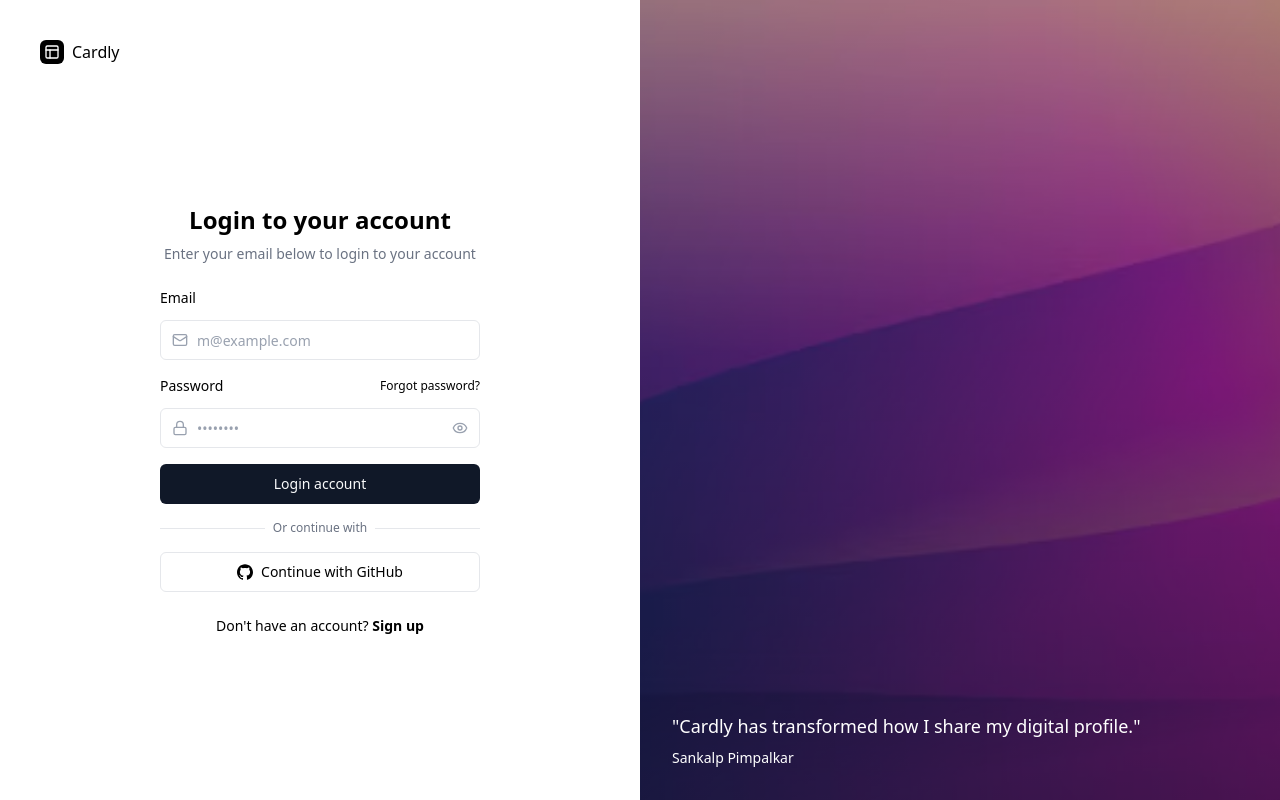
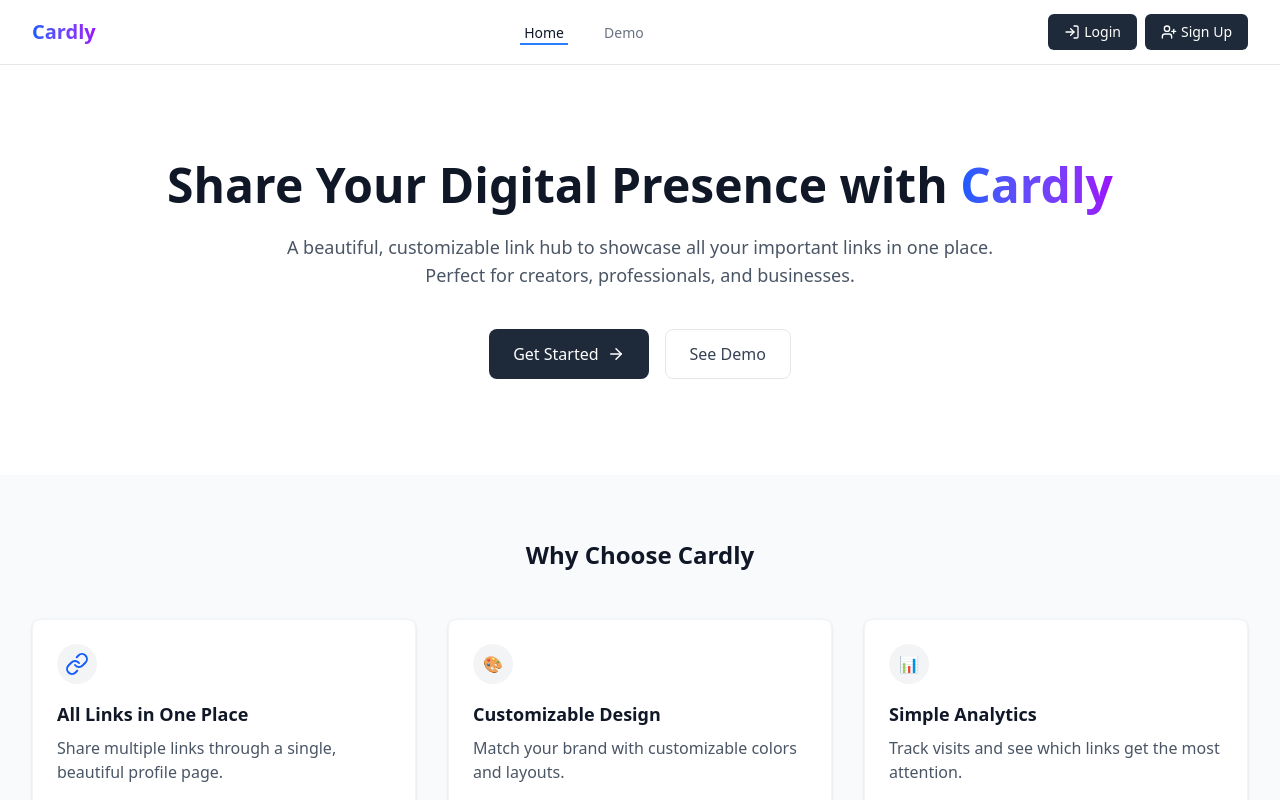
Before and after one commit to SankalpPimpalkar/Cardly, a React (Vite) app: page / in a window 1280 px wide. Before the commit this address led to /auth/signin. Shown: the top 800 px of the page. Built offline with nearby package versions, Linux system fonts and the light colour scheme; no server answers.

Commit message:
Add logo and update Home, Dashboard, EditProfile, and Profile components for user state management and loading indicators

```diff
--- a/index.html
+++ b/index.html
@@ -2,7 +2,7 @@
 <html lang="en">
   <head>
     <meta charset="UTF-8" />
-    <!-- <link rel="icon" type="image/svg+xml" href="/vite.svg" /> -->
+    <link rel="icon" type="image/svg+xml" href="/logo.png" />
     <meta name="viewport" content="width=device-width, initial-scale=1.0" />
     <title>Cardly</title>
   </head>
--- a/src/App.jsx
+++ b/src/App.jsx
@@ -17,9 +17,9 @@ export default function App() {
       </Route>
 
       <Route path="/u/:username" element={<Profile />} />
+      <Route path="" element={<Home />} />
 
       <Route path="/" element={<ProtectedLayout />} >
-        <Route path="" element={<Home />} />
         <Route path="dashboard" element={<Dashboard />} />
         <Route path="edit-profile" element={<EditProfile />} />
       </Route>
--- a/src/pages/main/Dashboard.jsx
+++ b/src/pages/main/Dashboard.jsx
@@ -1,23 +1,31 @@
-import React, { useState } from 'react';
+import React, { useState, useTransition } from 'react';
 import { useNavigate } from 'react-router-dom';
-import { Plus, X, Eye } from 'lucide-react';
+import { Plus, X, Eye, LoaderCircle } from 'lucide-react';
 import useAuth from '../../hooks/useAuth';
 import SocialLinkButton from '../../components/SocialLinkButton';
+import appwrite from '../../lib/appwrite';
 
 export default function Dashboard() {
-    const { user } = useAuth();
+    const { user, is_loading } = useAuth();
     const navigate = useNavigate();
+    const [isPendingLogout, startLogoutTransition] = useTransition()
 
-    const [showAddLinkInput, setShowAddLinkInput] = useState(false);
-    const [newLink, setNewLink] = useState('');
-    console.log(user)
+    function handleLogout() {
+        startLogoutTransition(async () => {
+            const { success } = await appwrite.LOGOUT_ACCOUNT()
+            if (success) {
+                navigate('/auth/signin')
+            }
+        })
+    }
 
-    const handleAddLink = () => {
-        if (!newLink.trim()) return;
-        console.log('Updating links with:', newLink);
-        setShowAddLinkInput(false);
-        setNewLink('');
-    };
+    if (is_loading) {
+        return (
+            <div className='w-full min-h-dvh flex items-center justify-center'>
+                <LoaderCircle size={32} className='animate-spin' />
+            </div>
+        )
+    }
 
     return (
         <div className="w-full min-w-0 px-4 py-6 sm:px-6 sm:py-10 mx-auto max-w-3xl overflow-x-hidden">
@@ -89,32 +97,7 @@ export default function Dashboard() {
                         <p className="text-xs font-medium text-gray-500 uppercase tracking-wider truncate">
                             Social Links
                         </p>
-                        <button
-                            onClick={() => setShowAddLinkInput(!showAddLinkInput)}
-                            className="text-gray-500 hover:text-gray-700 transition-colors p-1 flex-shrink-0"
-                        >
-                            {showAddLinkInput ? <X size={18} /> : <Plus size={18} />}
-                        </button>
                     </div>
-
-                    {showAddLinkInput && (
-                        <div className="flex flex-col sm:flex-row gap-2 pt-2 w-full min-w-0">
-                            <input
-                                type="url"
-                                value={newLink}
-                                onChange={(e) => setNewLink(e.target.value)}
-                                placeholder="https://example.com"
-                                className="w-full px-4 py-2 text-sm border border-gray-200 rounded-lg focus:outline-none focus:ring-1 focus:ring-gray-300 min-w-0"
-                            />
-                            <button
-                                onClick={handleAddLink}
-                                className="w-full sm:w-24 bg-gray-800 text-white text-sm font-medium px-4 py-2 rounded-lg hover:bg-gray-700 transition-colors"
-                            >
-                                Add
-                            </button>
-                        </div>
-                    )}
-
                     <div className="space-y-2 min-w-0">
                         {user?.links?.length > 0 ? (
                             user.links.map((link, index) => (
@@ -127,6 +110,29 @@ export default function Dashboard() {
                         )}
                     </div>
                 </div>
+
+                <button
+                    onClick={handleLogout}
+                    disabled={isPendingLogout}
+                    className="w-full py-3 px-4 border border-red-200 bg-red-400 rounded-lg text-gray-100 font-medium active:bg-red-500 transition-colors cursor-pointer flex items-center gap-4 justify-center disabled:bg-red-600"
+                >
+                    {
+                        isPendingLogout ?
+                            (
+                                <>
+                                    <LoaderCircle size={18} className='animate-spin' />
+                                    <p>
+                                        Logging Out
+                                    </p>
+                                </>
+                            ) :
+                            (
+                                <p>
+                                    Logout
+                                </p>
+                            )
+                    }
+                </button>
             </div>
         </div>
     );
--- a/src/pages/main/EditProfile.jsx
+++ b/src/pages/main/EditProfile.jsx
@@ -5,7 +5,7 @@ import { useNavigate } from 'react-router-dom';
 import appwrite from '../../lib/appwrite';
 
 export default function EditProfile() {
-    const { user } = useAuth();
+    const { user, is_loading } = useAuth();
     const navigate = useNavigate();
 
     const [name, setName] = useState(user?.name || '');
@@ -63,6 +63,14 @@ export default function EditProfile() {
         setLinks(user?.links || [])
     }, [user])
 
+    if (is_loading) {
+        return (
+            <div className='w-full min-h-dvh flex items-center justify-center'>
+                <LoaderCircle size={32} className='animate-spin' />
+            </div>
+        )
+    }
+
     return (
         <div className="max-w-3xl w-full mx-auto px-4 sm:px-6 py-6 sm:py-10">
             {/* Header */}
@@ -102,7 +110,7 @@ export default function EditProfile() {
                             <input
                                 type="file"
                                 id="avatar"
-                                accept=".jpg, .jpeg .png"
+                                accept=".jpg, .jpeg, .png"
                                 className="hidden"
                                 onChange={(e) => setAvatar(e.target.files[0])}
                             />
@@ -110,7 +118,7 @@ export default function EditProfile() {
                     </div>
                     <div>
                         <p className="text-sm font-medium text-gray-500">Profile Picture</p>
-                        <p className="text-xs text-gray-400">JPG, PNG (max 2MB)</p>
+                        <p className="text-xs text-gray-400">JPG, JPEG, PNG (max 2MB)</p>
                     </div>
                 </div>
 
--- a/src/pages/main/Home.jsx
+++ b/src/pages/main/Home.jsx
@@ -1,7 +1,159 @@
-import React from 'react'
+import React, { useEffect, useState } from 'react';
+import { ArrowRight, LayoutDashboard, Link as LinkIcon, LogIn, UserPlus } from 'lucide-react';
+import { useNavigate } from 'react-router-dom';
+import { Link } from 'react-router-dom';
+import appwrite from '../../lib/appwrite';
 
 export default function Home() {
+    const navigate = useNavigate();
+    const [currentUser, setCurrentUser] = useState(null)
+
+    useEffect(() => {
+        (async () => {
+            try {
+                const { data, success } = await appwrite.GET_CURRENT_USER()
+                if (success) {
+                    setCurrentUser(data)
+                }
+
+            } catch (error) {
+                setCurrentUser(null)
+            }
+        })();
+    }, [navigate])
+
     return (
-        <div>Home</div>
-    )
+        <div className="min-h-screen bg-white">
+            {/* Navigation Bar */}
+            <nav className="bg-white border-b border-gray-200">
+                <div className="max-w-7xl mx-auto px-4 sm:px-6 lg:px-8">
+                    <div className="flex justify-between h-16 items-center">
+                        <div className="flex-shrink-0 flex items-center">
+                            <span className="text-xl font-bold text-gray-900">
+                                <span className="bg-gradient-to-r from-blue-600 to-purple-600 bg-clip-text text-transparent">
+                                    Cardly
+                                </span>
+                            </span>
+                        </div>
+                        <div className="hidden sm:ml-6 sm:flex sm:space-x-8">
+                            <Link
+                                to="/"
+                                className="border-blue-500 text-gray-900 inline-flex items-center px-1 pt-1 border-b-2 text-sm font-medium"
+                            >
+                                Home
+                            </Link>
+                            <Link
+                                to="/u/shanky"
+                                className="border-transparent text-gray-500 hover:border-gray-300 hover:text-gray-700 inline-flex items-center px-1 pt-1 border-b-2 text-sm font-medium"
+                            >
+                                Demo
+                            </Link>
+                        </div>
+                        {
+                            currentUser ?
+                                (
+                                    <button
+                                        onClick={() => navigate('/dashboard')}
+                                        className="bg-gray-800 text-white px-4 py-2 rounded-md text-sm font-medium hover:bg-gray-700 transition-colors flex items-center gap-1"
+                                    >
+                                        <LayoutDashboard size={16} />
+                                        Dashboard
+                                    </button>
+                                ) :
+                                (
+                                    <div className="flex items-center gap-2">
+                                        <button
+                                            onClick={() => navigate('/auth/signin')}
+                                            className="bg-gray-800 text-white px-4 py-2 rounded-md text-sm font-medium hover:bg-gray-700 transition-colors flex items-center gap-1"
+                                        >
+                                            <LogIn size={16} />
+                                            Login
+                                        </button>
+                                        <button
+                                            onClick={() => navigate('/auth/signup')}
+                                            className="bg-gray-800 text-white px-4 py-2 rounded-md text-sm font-medium hover:bg-gray-700 transition-colors flex items-center gap-1"
+                                        >
+                                            <UserPlus size={16} />
+                                            Sign Up
+                                        </button>
+                                    </div>
+                                )
+                        }
+                    </div>
+                </div>
+            </nav>
+
+            {/* Hero Section */}
+            <div className="max-w-7xl mx-auto px-4 sm:px-6 lg:px-8 py-24 text-center">
+                <h1 className="text-4xl sm:text-5xl font-bold text-gray-900 mb-6">
+                    Share Your Digital Presence with <span className="bg-gradient-to-r from-blue-600 to-purple-600 bg-clip-text text-transparent">Cardly</span>
+                </h1>
+                <p className="text-lg text-gray-600 max-w-3xl mx-auto mb-10">
+                    A beautiful, customizable link hub to showcase all your important links in one place. Perfect for creators, professionals, and businesses.
+                </p>
+                <div className="flex flex-col sm:flex-row gap-4 justify-center">
+                    <button
+                        onClick={() => navigate('/auth/signup')}
+                        className="bg-gray-800 text-white px-6 py-3 rounded-lg font-medium hover:bg-gray-700 transition-colors flex items-center justify-center gap-2"
+                    >
+                        Get Started <ArrowRight size={18} />
+                    </button>
+                    <button
+                        onClick={() => navigate('/demo')}
+                        className="border border-gray-200 text-gray-700 px-6 py-3 rounded-lg font-medium hover:bg-gray-50 transition-colors"
+                    >
+                        See Demo
+                    </button>
+                </div>
+            </div>
+
+            {/* Features Section */}
+            <div className="bg-gray-50 py-16">
+                <div className="max-w-7xl mx-auto px-4 sm:px-6 lg:px-8">
+                    <h2 className="text-2xl font-bold text-center text-gray-900 mb-12">Why Choose Cardly</h2>
+                    <div className="grid grid-cols-1 md:grid-cols-3 gap-8">
+                        {[
+                            {
+                                icon: <LinkIcon className="text-blue-600" size={24} />,
+                                title: "All Links in One Place",
+                                description: "Share multiple links through a single, beautiful profile page."
+                            },
+                            {
+                                icon: <div className="text-purple-600">🎨</div>,
+                                title: "Customizable Design",
+                                description: "Match your brand with customizable colors and layouts."
+                            },
+                            {
+                                icon: <div className="text-green-600">📊</div>,
+                                title: "Simple Analytics",
+                                description: "Track visits and see which links get the most attention."
+                            }
+                        ].map((feature, index) => (
+                            <div key={index} className="bg-white p-6 rounded-lg shadow-sm border border-gray-100">
+                                <div className="w-10 h-10 rounded-full bg-gray-100 flex items-center justify-center mb-4">
+                                    {feature.icon}
+                                </div>
+                                <h3 className="text-lg font-semibold text-gray-900 mb-2">{feature.title}</h3>
+                                <p className="text-gray-600">{feature.description}</p>
+                            </div>
+                        ))}
+                    </div>
+                </div>
+            </div>
+
+            {/* CTA Section */}
+            <div className="max-w-7xl mx-auto px-4 sm:px-6 lg:px-8 py-20 text-center">
+                <h2 className="text-2xl font-bold text-gray-900 mb-6">Ready to Share Your Links?</h2>
+                <p className="text-gray-600 max-w-2xl mx-auto mb-8">
+                    Create your Cardly profile in minutes and start sharing your digital presence with the world.
+                </p>
+                <button
+                    onClick={() => navigate('/auth/signup')}
+                    className="bg-gray-800 text-white px-8 py-3 rounded-lg font-medium hover:bg-gray-700 transition-colors"
+                >
+                    Create Your Profile Now
+                </button>
+            </div>
+        </div>
+    );
 }
--- a/src/pages/main/Profile.jsx
+++ b/src/pages/main/Profile.jsx
@@ -2,7 +2,7 @@ import { useEffect, useState } from "react";
 import { useNavigate, useParams } from "react-router-dom";
 import appwrite from "../../lib/appwrite";
 import SocialLinkButton from "../../components/SocialLinkButton";
-import { Copy, Check } from "lucide-react";
+import { Copy, Check, LoaderCircle } from "lucide-react";
 
 export default function Profile() {
     const [user, setUser] = useState(null);
@@ -10,12 +10,20 @@ export default function Profile() {
     const [currentUser, setCurrentUser] = useState(null)
     const { username } = useParams();
     const navigate = useNavigate();
+    const [isLoading, setIsLoading] = useState(false)
 
     useEffect(() => {
         (async () => {
-            const { data, success } = await appwrite.GET_PROFILE({ username });
-            if (success) {
-                setUser(data);
+            setIsLoading(true)
+            try {
+                const { data, success } = await appwrite.GET_PROFILE({ username });
+                if (success) {
+                    setUser(data);
+                }
+            } catch (error) {
+                setUser(null)
+            } finally {
+                setIsLoading(false)
             }
         })();
     }, [username]);
@@ -45,6 +53,14 @@ export default function Profile() {
                 console.error('Failed to copy: ', err);
             });
     };
+
+    if (isLoading) {
+        return (
+            <div className='w-full min-h-dvh flex items-center justify-center'>
+                <LoaderCircle size={32} className='animate-spin' />
+            </div>
+        )
+    }
 
     return (
         <div className="min-h-screen bg-white flex flex-col select-none">
```
Also changed, not shown: public/logo.png (added).
